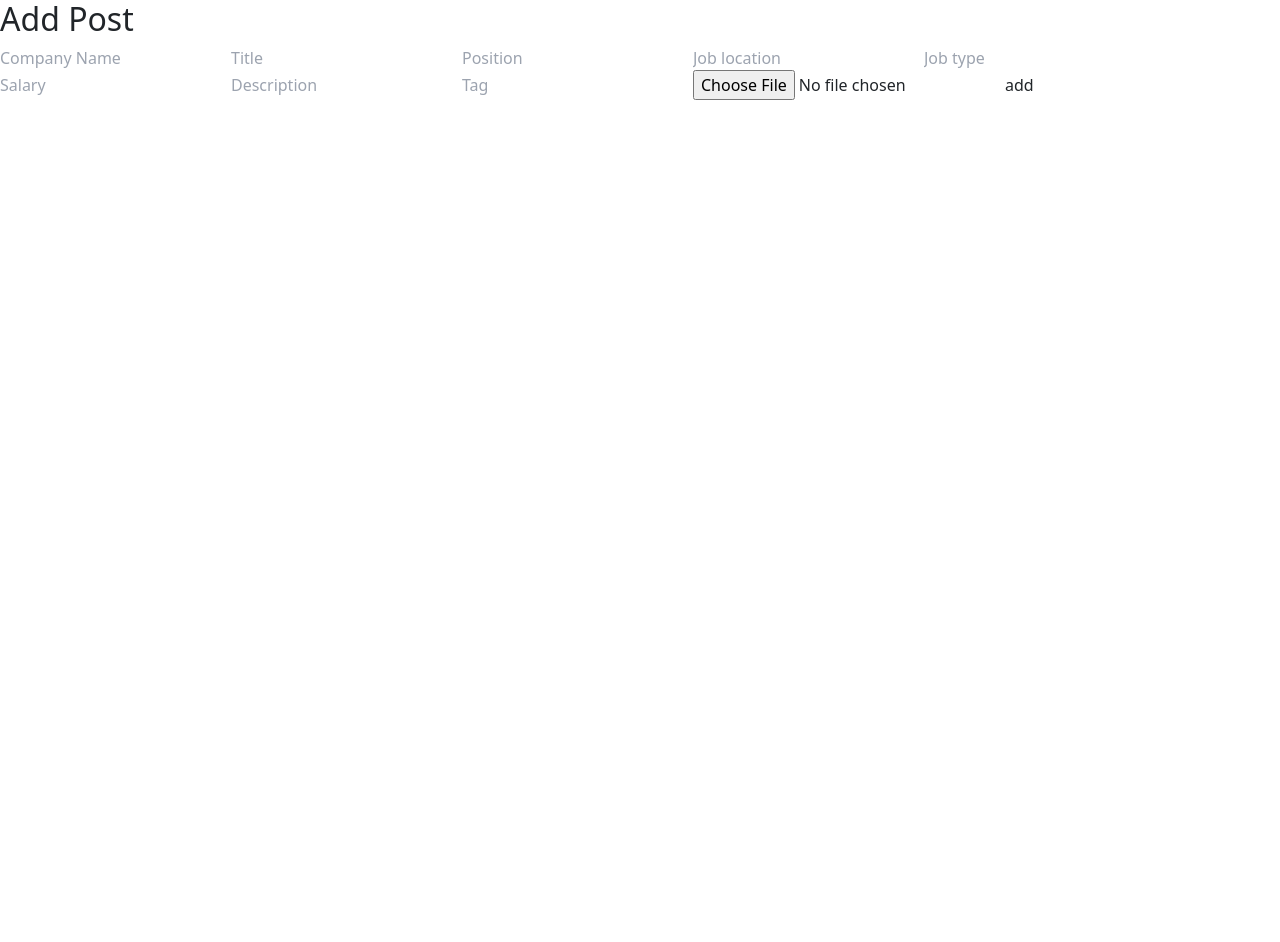
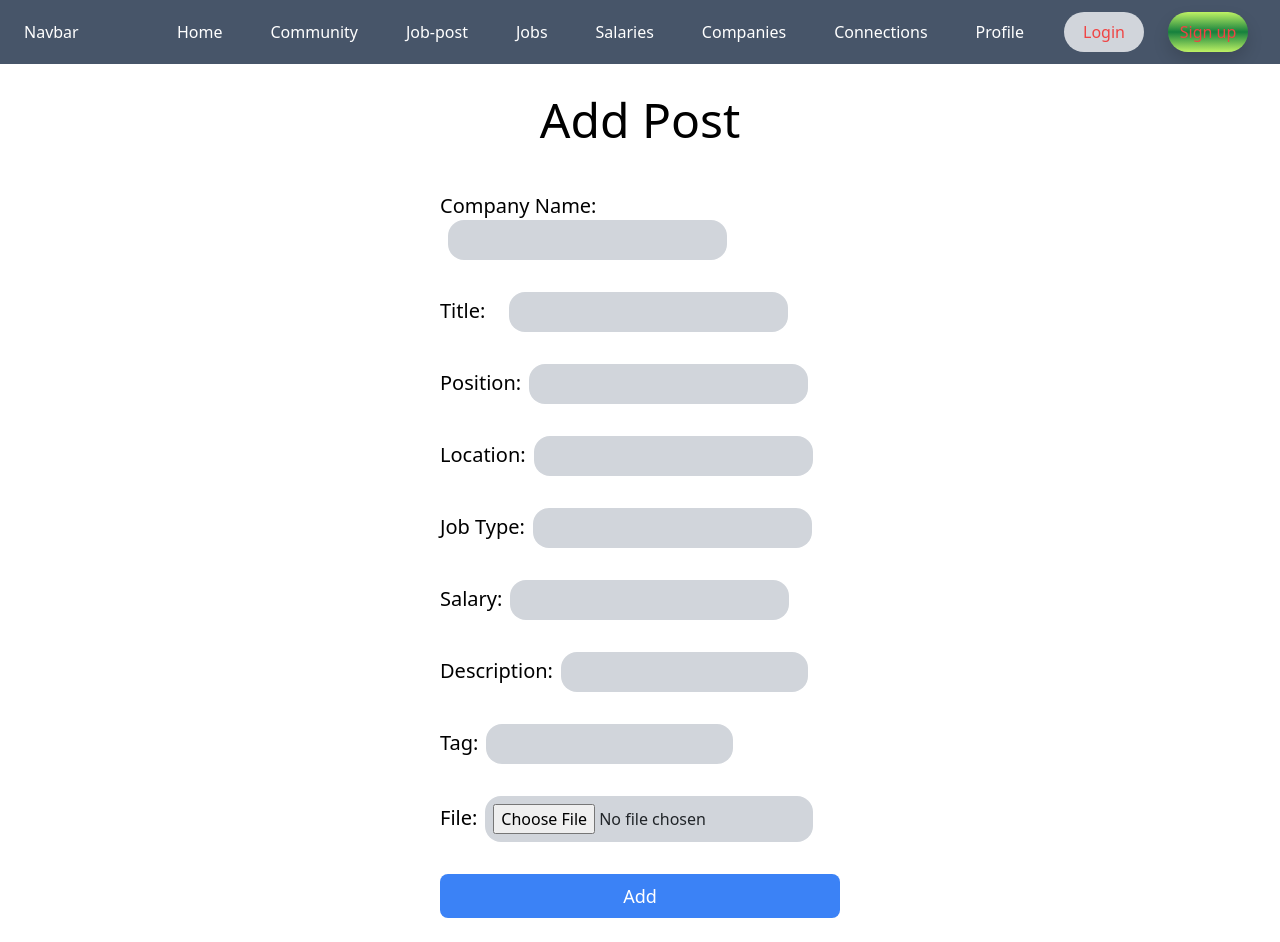
Before and after one commit to shikharpandya0487/JobCatalyst, a React (Create React App) app in the folder frontend/: page /add-post in a window 1280 px wide. Before the commit the page ends 800 px from the top, so only its background shows below. Built offline with nearby package versions, Linux system fonts and the light colour scheme.

Commit message:
add JobRecordPage

```diff
--- a/frontend/src/components/community/AddPost.js
+++ b/frontend/src/components/community/AddPost.js
@@ -1,74 +1,103 @@
-import React, { useState } from 'react'
+import React, { useState } from 'react';
 import { useNavigate } from 'react-router-dom';
 import axios from 'axios';
-
+import Navbar from '../Navbar';
 const AddPost = () => {
     const navigate = useNavigate();
 
-    const [company,setCompany] = useState("");
+    const [company, setCompany] = useState("");
     const [title, setTitle] = useState("");
-    const [position,setPosition] = useState("");
-    const [location,setLocation] = useState("");
-    const [jobtype,setJobtype] = useState("");
-    const [salary ,setSalary] = useState("");
-    const [description,setDescription] = useState("");
-    const [tag,setTag] = useState("");
-    const [viedo,setViedo] = useState([]);
-    const handleApi = (e) =>{
+    const [position, setPosition] = useState("");
+    const [location, setLocation] = useState("");
+    const [jobtype, setJobtype] = useState("");
+    const [salary, setSalary] = useState("");
+    const [description, setDescription] = useState("");
+    const [tag, setTag] = useState("");
+    const [video, setVideo] = useState([]);
+
+    const handleApi = (e) => {
         e.preventDefault();
 
         const formData = new FormData();
-        formData.append("file",viedo);
-        formData.append("company",company);
-        formData.append("title",title);
-        formData.append("position",position);
-        formData.append("location",location);
-        formData.append("jobtype",jobtype);
-        formData.append("salary",salary);
-        formData.append("description",description);
-        formData.append("tag",tag);
+        formData.append("file", video);
+        formData.append("company", company);
+        formData.append("title", title);
+        formData.append("position", position);
+        formData.append("location", location);
+        formData.append("jobtype", jobtype);
+        formData.append("salary", salary);
+        formData.append("description", description);
+        formData.append("tag", tag);
 
         const headers = {
             'Content-Type': 'multipart/form-data',
-          'Authorization': 'Bearer '+ localStorage.getItem('token'),
+            'Authorization': 'Bearer ' + localStorage.getItem('token'),
         };
-        const url='http://localhost:5000/api/post/create-post';
+
+        const url = 'http://localhost:5000/api/post/create-post';
         axios({
             method: 'post',
             url: url,
-          data:formData,
+            data: formData,
             headers: headers,
         })
-        .then((res) =>{
+            .then((res) => {
                 console.log(res.data);
                 navigate('/community');
-
-        }).catch((err)=>{
+            }).catch((err) => {
                 console.log(err);
-        })
-    }
+            });
+    };
 
     return (
-
       <div>
-      <div>
-        <form action="" onSubmit={handleApi}>
-            <h2>Add Post</h2>
-            <input type="text" placeholder='Company Name' value={company} onChange={(e)=>{setCompany(e.target.value)}}/>
-            <input type="text" placeholder='Title'  value={title} onChange={(e)=>{setTitle(e.target.value)}}/>
-            <input type="text" placeholder='Position'  value={position} onChange={(e)=>{setPosition(e.target.value)}}/>
-            <input type="text" placeholder='Job location'  value={location} onChange={(e)=>{setLocation(e.target.value)}}/>
-            <input type="text" placeholder='Job type'  value={jobtype} onChange={(e)=>{setJobtype(e.target.value)}}/>
-            <input type="text" placeholder='Salary'  value={salary} onChange={(e)=>{setSalary(e.target.value)}}/>
-            <input type="text" placeholder='Description'  value={description} onChange={(e)=>{setDescription(e.target.value)}}/>
-            <input type="text" placeholder='Tag' value={tag} onChange={(e)=>{setTag(e.target.value)}}/>
-            <input type="file" placeholder='file' onChange={(e)=>{setViedo(e.target.files[0])}}/>
-            <button>add</button>
+        <Navbar/>
+        <div className="flex justify-center">
+            <div className="w-full max-w-md p-6 bg-white rounded-md md:rounded-lg">
+                <h2 className="pt-2 pb-10 text-3xl md:text-5xl text-black text-center">Add Post</h2>
+                <form onSubmit={handleApi} className="flex flex-col space-y-6">
+                    <div className="mb-2 ">
+                        <label htmlFor="companyName" className="text-black font-medium text-xl">Company Name:</label>
+                        <input type="text" id="companyName" className="input-field bg-gray-300 p-2 rounded-2xl px-4 ml-2" value={company} onChange={(e) => setCompany(e.target.value)} />
+                    </div>
+                    <div className="mb-2">
+                        <label htmlFor="jobTitle" className="text-black font-medium text-xl">Title:</label>
+                        <input type="text" id="jobTitle" className="input-field bg-gray-300 p-2 rounded-2xl px-4 ml-6" value={title} onChange={(e) => setTitle(e.target.value)} />
+                    </div>
+                    <div className="mb-2">
+                        <label htmlFor="jobPosition" className="text-black font-medium text-xl">Position:</label>
+                        <input type="text" id="jobPosition" className="input-field bg-gray-300 p-2 rounded-2xl px-4 ml-2" value={position} onChange={(e) => setPosition(e.target.value)} />
+                    </div>
+                    <div className="mb-2">
+                        <label htmlFor="jobLocation" className="text-black font-medium text-xl">Location:</label>
+                        <input type="text" id="jobLocation" className="input-field bg-gray-300 p-2 rounded-2xl px-4 ml-2" value={location} onChange={(e) => setLocation(e.target.value)} />
+                    </div>
+                    <div className="mb-2">
+                        <label htmlFor="jobType" className="text-black font-medium text-xl">Job Type:</label>
+                        <input type="text" id="jobType" className="input-field bg-gray-300 p-2 rounded-2xl px-4 ml-2" value={jobtype} onChange={(e) => setJobtype(e.target.value)} />
+                    </div>
+                    <div className="mb-2">
+                        <label htmlFor="jobSalary" className="text-black font-medium text-xl">Salary:</label>
+                        <input type="text" id="jobSalary" className="input-field bg-gray-300 p-2 rounded-2xl px-4 ml-2" value={salary} onChange={(e) => setSalary(e.target.value)} />
+                    </div>
+                    <div className="mb-2">
+                        <label htmlFor="jobDescription" className="text-black font-medium text-xl">Description:</label>
+                        <input type="text" id="jobDescription" className="input-field bg-gray-300 p-2 rounded-2xl ml-2" value={description} onChange={(e) => setDescription(e.target.value)} />
+                    </div>
+                    <div className="mb-2">
+                        <label htmlFor="jobTag" className="text-black font-medium text-xl">Tag:</label>
+                        <input type="text" id="jobTag" className="input-field bg-gray-300 p-2 rounded-2xl ml-2" value={tag} onChange={(e) => setTag(e.target.value)} />
+                    </div>
+                    <div className="mb-2">
+                        <label htmlFor="jobFile" className="text-black font-medium text-xl">File:</label>
+                        <input type="file" id="jobFile" className="input-field bg-gray-300 p-2 rounded-2xl ml-2" onChange={(e) => setVideo(e.target.files[0])} />
+                    </div>
+                    <button className="px-6 py-2 w-200px mt-4 text-lg text-white bg-blue-500 rounded-lg" onClick={handleApi}>Add</button>
                 </form>
-
             </div>
         </div>
-  )
-}
+        </div>
+    );
+};
 
-export default AddPost
+export default AddPost;
--- /dev/null
+++ b/frontend/src/components/settings/JobRecord.jsx
@@ -0,0 +1,97 @@
+ import React, { useState } from "react";
+
+const JobRecord = () => {
+  const [jobRecords, setJobRecords] = useState([]);
+  const [savedRecords, setSavedRecords] = useState([]);
+
+  const addJobRecord = () => {
+    setJobRecords([...jobRecords, { company: "", position: "", startDate: "", endDate: "", description: "" }]);
+  };
+
+  const handleChange = (index, event) => {
+    const { name, value } = event.target;
+    const updatedRecords = [...jobRecords];
+    updatedRecords[index][name] = value;
+    setJobRecords(updatedRecords);
+  };
+
+  const saveRecord = (index) => {
+    const recordToSave = jobRecords[index];
+    setSavedRecords([...savedRecords, recordToSave]);
+    setJobRecords(jobRecords.filter((_, i) => i !== index));
+  };
+
+  return (
+    <div style={{ width: "900px", margin: "auto", padding: "20px" }}>
+      <h2 style={{ marginBottom: "20px" }}>Job Record</h2>
+      <button onClick={addJobRecord} style={{ marginBottom: "20px" }} className="font-medium text-gray-900 text-lg bg-blue-500 p-2 rounded-xl">Add Record</button>
+      {jobRecords.map((record, index) => (
+        <div key={index} className="bg-gray-100 p-4 rounded shadow mb-4">
+          <h5 className="mb-2 font-semibold pb-4 italic">Work Experience {index + 1}</h5>
+          <div className="  mt-2">
+            <label className="font-medium ">Company:</label>
+            <input
+              type="text"
+              name="company"
+              value={record.company}
+              onChange={(e) => handleChange(index, e)}
+              className="rounded-xl px-2 ml-2"
+            />
+          </div>
+          <div className=" mt-2">
+            <label className="font-medium">Position:</label>
+            <input
+              type="text"
+              name="position"
+              value={record.position}
+              onChange={(e) => handleChange(index, e)}
+              className="rounded-xl px-2 ml-4"
+            />
+          </div>
+          <div className=" mt-2">
+            <label className="font-medium">Start Date:</label>
+            <input
+              type="text"
+              name="startDate"
+              value={record.startDate}
+              onChange={(e) => handleChange(index, e)}
+              className="rounded-xl px-2 ml-1"
+            />
+          </div>
+          <div className=" mt-2">
+            <label className="font-medium">End Date:</label>
+            <input
+              type="text"
+              name="endDate"
+              value={record.endDate}
+              onChange={(e) => handleChange(index, e)}
+              className="rounded-xl px-2 ml-3"
+            />
+          </div>
+          <div className=" mt-2">
+            <label className="font-medium">Description:</label>
+            <textarea
+              name="description"
+              value={record.description}
+              onChange={(e) => handleChange(index, e)}
+              className="rounded-xl px-3 py-2 ml-1"
+            />
+          </div>
+          <button onClick={() => saveRecord(index)} className="bg-green-500 text-white py-2 px-4 mt-2 rounded">Save Record</button>
+        </div>
+      ))}
+      {savedRecords.map((record, index) => (
+        <div key={index} className="bg-gray-100 p-4 rounded shadow mb-4">
+          <h5 className="mb-2 font-semibold pb-4 italic">Work Experience {index + 1}</h5>
+          <p><strong>Company:</strong> {record.company}</p>
+          <p><strong>Position:</strong> {record.position}</p>
+          <p><strong>Start Date:</strong> {record.startDate}</p>
+          <p><strong>End Date:</strong> {record.endDate}</p>
+          <p><strong>Description:</strong> {record.description}</p>
+        </div>
+      ))}
+    </div>
+  );
+};
+
+export default JobRecord;
```
Also changed, not shown: frontend/src/pages/userSetting.jsx (+28 -3 lines), 1 other file (tests, documents, lock files or other folders). Lines whose indentation alone changed are shown as unchanged.
